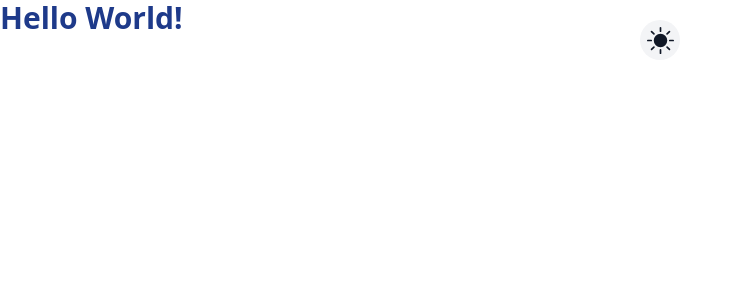
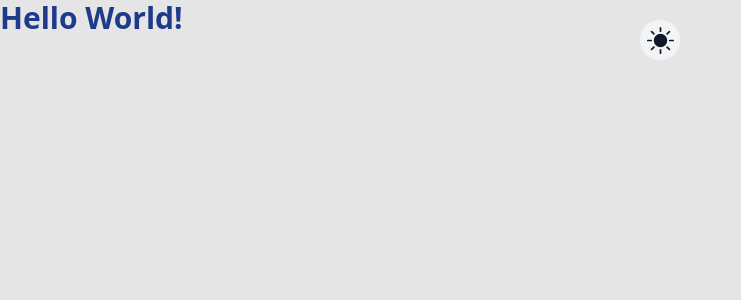
Before and after one commit to ariannimani/portfolio-app, a Next.js app: page / in a window 1280 px wide. Shown: the top 300 px of the page, without its empty margins (0-741 px from the left). Built offline with nearby package versions, Linux system fonts and the light colour scheme.

Commit message:
config changes

```diff
--- a/app/globals.css
+++ b/app/globals.css
@@ -4,6 +4,6 @@
 
 @layer base {
   body {
-    @apply dark:bg-gray-800 bg-white;
+    @apply dark:bg-gray-900 bg-neutral-200;
   }
 }
--- a/app/layout.tsx
+++ b/app/layout.tsx
@@ -1,6 +1,6 @@
 import "./globals.css";
 import { Metadata } from "next";
-import { ThemeProvider, ThemeChanger } from "./components";
+import { ThemeProvider, ThemeChanger } from "@/components";
 
 export const metadata: Metadata = {
   title: "Create Night Mode",
--- a/tailwind.config.js
+++ b/tailwind.config.js
@@ -7,13 +7,7 @@ module.exports = {
     "./app/**/*.{js,ts,jsx,tsx}",
   ],
   theme: {
-    extend: {
-      backgroundImage: {
-        "gradient-radial": "radial-gradient(var(--tw-gradient-stops))",
-        "gradient-conic":
-          "conic-gradient(from 180deg at 50% 50%, var(--tw-gradient-stops))",
-      },
-    },
+    extend: {},
   },
   plugins: [],
 };
--- a/tsconfig.json
+++ b/tsconfig.json
@@ -20,7 +20,7 @@
       }
     ],
     "paths": {
-      "@components/*": ["./*"]
+      "@/*": ["./app/*"]
     }
   },
   "include": ["next-env.d.ts", "**/*.ts", "**/*.tsx", ".next/types/**/*.ts"],
```
Also changed, not shown: 1 other file (tests, documents, lock files or other folders).
